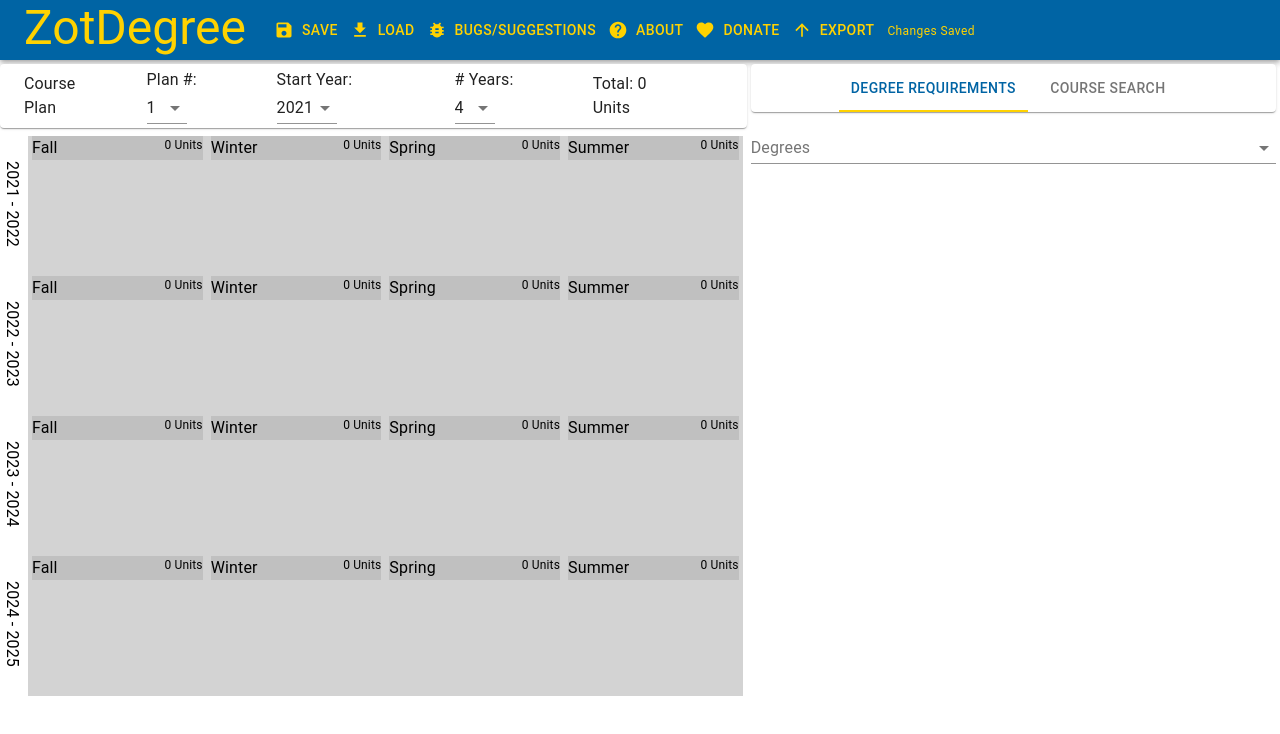
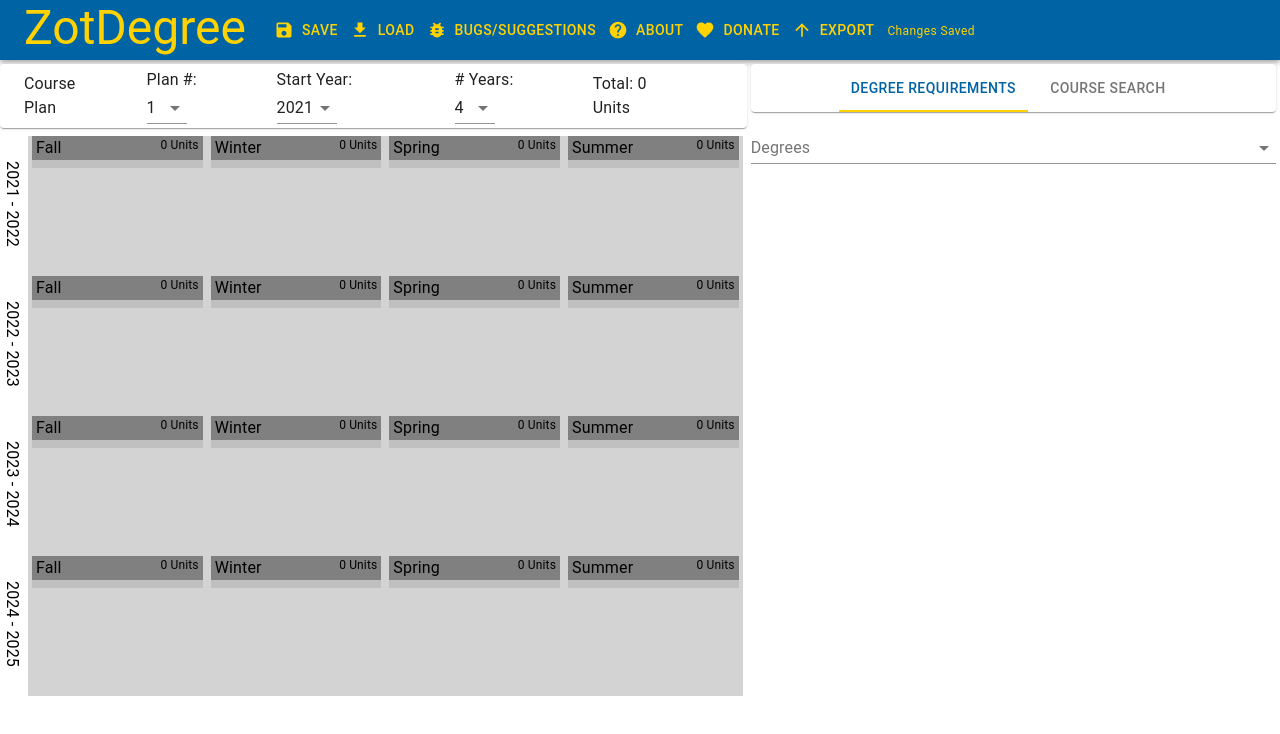
Before and after one commit to lukeren314/ZotDegree, a React (Create React App) app in the folder client/: page / in a window 1280 px wide. Shown: the top 734 px of the page. Built offline with nearby package versions, Linux system fonts and the light colour scheme.

Commit message:
fixed requirements iter bug, adjusted style of course plan droppables and header

```diff
--- a/client/src/components/App/App.js
+++ b/client/src/components/App/App.js
@@ -264,7 +264,7 @@ class App extends PureComponent {
       this.startLoadingRequirements(async () => {
         let jsonData = await apiGetRequirements(newDegrees);
         this.stopLoadingRequirements();
-        if ("errpr" in jsonData) {
+        if ("error" in jsonData) {
           this.openAlert("Get Requirements Failed! " + jsonData.error, "error");
           return;
         }
--- a/client/src/components/CoursePlan/QuarterPlan.js
+++ b/client/src/components/CoursePlan/QuarterPlan.js
@@ -5,7 +5,9 @@ import { calculateTotalUnits, getUnitsStr } from "../CoursePlanner/courseLogic";
 
 const styles = () => ({
   quarterPlanHeader: {
-    backgroundColor: "silver",
+    paddingLeft:"4px",
+    paddingRight:"4px",
+    backgroundColor: "gray",
   },
   quarterPlanUnits: { float: "right", textAlign: "right", fontSize: "12px" },
 });
@@ -25,6 +27,7 @@ function QuarterPlan(props) {
         droppableId={year + quarter}
         courses={quarterPlan}
         isDeletable={true}
+        backgroundColor={"silver"}
       />
     </Grid>
   );
```
